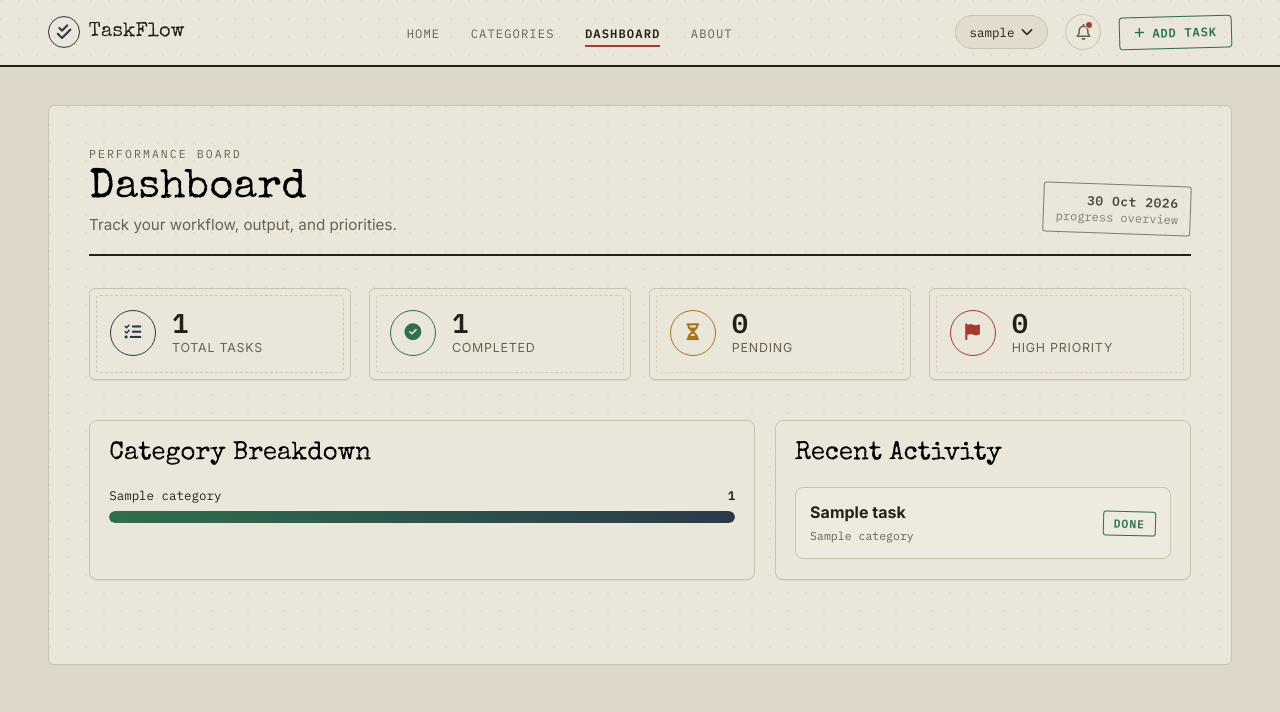
After one commit to El-FakirMehdi1/Task_Flow, a Django app: page /dashboard/ in a window 1280 px wide. The commit adds this page. Shown: the top 712 px of the page. Run offline with Django 5.2, Linux system fonts and the light colour scheme; a user stored in the database is signed in; tables that the repository leaves empty hold one stand-in row (values such as "Sample post").

Commit message:
Update app

```diff
--- /dev/null
+++ b/tasks/Templates/Tasks/dashboard.html
@@ -0,0 +1,99 @@
+{% extends "base.html" %}
+
+{% block content %}
+<div class="logbook page-shell">
+    <section class="home-header">
+        <div>
+            <span class="eyebrow">Performance Board</span>
+            <h1>Dashboard</h1>
+            <p>Track your workflow, output, and priorities.</p>
+        </div>
+        <div class="log-stamp">
+            <strong>{% now "d M Y" %}</strong>
+            progress overview
+        </div>
+    </section>
+
+    <section class="statistics">
+        <div class="card purple-card">
+            <div class="icon"><i class="fa-solid fa-list-check"></i></div>
+            <div class="info">
+                <h2>{{ total_tasks }}</h2>
+                <span>Total Tasks</span>
+            </div>
+        </div>
+
+        <div class="card green-card">
+            <div class="icon"><i class="fa-solid fa-circle-check"></i></div>
+            <div class="info">
+                <h2>{{ total_completed }}</h2>
+                <span>Completed</span>
+            </div>
+        </div>
+
+        <div class="card orange-card">
+            <div class="icon"><i class="fa-solid fa-hourglass-half"></i></div>
+            <div class="info">
+                <h2>{{ total_pending }}</h2>
+                <span>Pending</span>
+            </div>
+        </div>
+
+        <div class="card red-card">
+            <div class="icon"><i class="fa-solid fa-flag"></i></div>
+            <div class="info">
+                <h2>{{ total_high_priority }}</h2>
+                <span>High Priority</span>
+            </div>
+        </div>
+    </section>
+
+    <section class="dashboard-grid">
+        <article class="panel panel-wide">
+            <div class="panel-header">
+                <h2>Category Breakdown</h2>
+            </div>
+            <div class="bars">
+                {% for category in category_breakdown %}
+                <div class="bar-row">
+                    <div class="bar-label">
+                        <span>{{ category.name }}</span>
+                        <strong>{{ category.task_count }}</strong>
+                    </div>
+                    <div class="bar-track">
+                        {% if total_tasks %}
+                        <span class="bar-fill" style="width: {% widthratio category.task_count total_tasks 100 %}%"></span>
+                        {% else %}
+                        <span class="bar-fill" style="width: 0%"></span>
+                        {% endif %}
+                    </div>
+                </div>
+                {% empty %}
+                <p class="muted-copy">No task categories available yet.</p>
+                {% endfor %}
+            </div>
+        </article>
+
+        <article class="panel">
+            <div class="panel-header">
+                <h2>Recent Activity</h2>
+            </div>
+            <ul class="activity-list">
+                {% for task in recent_tasks %}
+                <li>
+                    <div>
+                        <strong>{{ task.title }}</strong>
+                        <span>{{ task.category.name }}</span>
+                    </div>
+                    <span class="status {% if task.Completed %}completed{% else %}pending{% endif %}">
+                        {% if task.Completed %}Done{% else %}Open{% endif %}
+                    </span>
+                </li>
+                {% empty %}
+                <li class="muted-copy">No recent updates.</li>
+                {% endfor %}
+            </ul>
+        </article>
+    </section>
+</div>
+{% endblock %}
--- a/tasks/Templates/base.html
+++ b/tasks/Templates/base.html
@@ -24,13 +24,18 @@
           href="{% static 'tasks/css/form.css' %}?v=2">
 
     <link rel="stylesheet"
+          href="{% static 'tasks/css/extra_pages.css' %}?v=2">
+
+    <link rel="stylesheet"
 href="https://cdnjs.cloudflare.com/ajax/libs/font-awesome/6.7.2/css/all.min.css">
 
 </head>
 
 <body>
 
-{% include "parts/navbar.html" %}
+{% if request.resolver_match.url_name != 'login' and request.resolver_match.url_name != 'register' %}
+    {% include "parts/navbar.html" %}
+{% endif %}
 {% if messages %}
 
     <div class="messages">
--- a/tasks/Templates/parts/navbar.html
+++ b/tasks/Templates/parts/navbar.html
@@ -3,14 +3,13 @@
         <nav class="navbar">
             <div class="logo">
                 <i class="fa-solid fa-check-double"></i>
-                <h2>TaskFlow
-                </h2>
+                <h2>TaskFlow</h2>
             </div>
             <ul class="nav-links">
-                <li><a href="{% url 'home' %}" class="active">Home</a></li>
-                <li><a href="#">Categories</a></li>
-                <li><a href="#">Dashboard</a></li>
-                <li><a href="#">About</a></li>
+                <li><a href="{% url 'home' %}" class="{% if request.resolver_match.url_name == 'home' %}active{% endif %}">Home</a></li>
+                <li><a href="{% url 'categories' %}" class="{% if request.resolver_match.url_name == 'categories' %}active{% endif %}">Categories</a></li>
+                <li><a href="{% url 'dashboard' %}" class="{% if request.resolver_match.url_name == 'dashboard' %}active{% endif %}">Dashboard</a></li>
+                <li><a href="{% url 'about' %}" class="{% if request.resolver_match.url_name == 'about' %}active{% endif %}">About</a></li>
             </ul>
             <div class="nav-right">
                 <div class="user-menu">
--- /dev/null
+++ b/tasks/static/tasks/css/extra_pages.css
@@ -0,0 +1,205 @@
+:root {
+  --paper: #EAE6DA;
+  --paper-dim: #E1DCCB;
+  --paper-deep: #DED8C8;
+  --ink: #262019;
+  --ink-soft: #6B6152;
+  --rule: #C9C2AE;
+  --navy: #2B3A4A;
+  --forest: #2F6F4E;
+  --amber: #A6741B;
+  --brick: #A63A2E;
+}
+
+.page-shell {
+  min-height: 70vh;
+}
+
+.stats-grid {
+  display: grid;
+  grid-template-columns: repeat(auto-fit, minmax(230px, 1fr));
+  gap: 1.2rem;
+  margin-top: 2rem;
+}
+
+.info-card,
+.panel {
+  background: var(--paper);
+  border: 1px solid var(--rule);
+  border-radius: 8px;
+  padding: 1.25rem 1.2rem;
+  box-shadow: 0 1px 0 rgba(38, 32, 25, 0.06);
+}
+
+.card-topline,
+.panel-header {
+  display: flex;
+  justify-content: space-between;
+  align-items: center;
+  gap: 0.75rem;
+  margin-bottom: 0.8rem;
+}
+
+.mini-tag,
+.card-pill {
+  display: inline-flex;
+  align-items: center;
+  justify-content: center;
+  border-radius: 999px;
+  padding: 0.35rem 0.7rem;
+  font-family: var(--font-mono);
+  font-size: 0.68rem;
+  letter-spacing: 0.06em;
+  text-transform: uppercase;
+}
+
+.card-pill {
+  background: rgba(43, 58, 74, 0.08);
+  color: var(--navy);
+}
+
+.info-card h2,
+.panel-header h2 {
+  font-family: var(--font-display);
+  font-weight: 400;
+  margin: 0 0 0.5rem;
+  font-size: clamp(1.3rem, 2vw, 1.8rem);
+}
+
+.info-card p,
+.story-panel p,
+.muted-copy {
+  color: var(--ink-soft);
+  font-family: var(--font-body);
+  line-height: 1.7;
+  margin: 0;
+}
+
+.mini-progress {
+  margin-top: 1rem;
+  height: 10px;
+  width: 100%;
+  background: rgba(38, 32, 25, 0.08);
+  border-radius: 999px;
+  overflow: hidden;
+}
+
+.mini-progress span,
+.bar-fill {
+  display: block;
+  height: 100%;
+  border-radius: inherit;
+  background: linear-gradient(90deg, var(--forest), var(--navy));
+}
+
+.dashboard-grid {
+  display: grid;
+  grid-template-columns: 1.6fr 1fr;
+  gap: 1.2rem;
+  margin-top: 2rem;
+}
+
+.panel-wide {
+  min-width: 0;
+}
+
+.bars {
+  display: grid;
+  gap: 1rem;
+  margin-top: 0.5rem;
+}
+
+.bar-row {
+  display: grid;
+  gap: 0.45rem;
+}
+
+.bar-label {
+  display: flex;
+  justify-content: space-between;
+  align-items: center;
+  gap: 0.85rem;
+  color: var(--ink);
+  font-family: var(--font-mono);
+  font-size: 0.78rem;
+}
+
+.bar-track {
+  height: 12px;
+  border-radius: 999px;
+  background: rgba(38, 32, 25, 0.09);
+  overflow: hidden;
+}
+
+.activity-list {
+  list-style: none;
+  margin: 0;
+  padding: 0;
+  display: grid;
+  gap: 0.8rem;
+}
+
+.activity-list li {
+  display: flex;
+  align-items: center;
+  justify-content: space-between;
+  gap: 1rem;
+  padding: 0.85rem 0.9rem;
+  border: 1px solid var(--rule);
+  border-radius: 8px;
+  background: rgba(255, 255, 255, 0.15);
+}
+
+.activity-list strong {
+  display: block;
+  color: var(--ink);
+  margin-bottom: 0.15rem;
+}
+
+.activity-list span {
+  color: var(--ink-soft);
+  font-family: var(--font-mono);
+  font-size: 0.72rem;
+}
+
+.about-grid {
+  display: grid;
+  grid-template-columns: 1.2fr 0.8fr;
+  gap: 1.2rem;
+  margin-top: 2rem;
+}
+
+.story-panel p + p {
+  margin-top: 1rem;
+}
+
+.feature-list {
+  list-style: none;
+  margin: 0;
+  padding: 0;
+  display: grid;
+  gap: 0.85rem;
+  color: var(--ink);
+  font-family: var(--font-body);
+}
+
+.feature-list li {
+  display: flex;
+  align-items: center;
+  gap: 0.7rem;
+  padding: 0.75rem 0.85rem;
+  border: 1px solid var(--rule);
+  border-radius: 8px;
+  background: rgba(255, 255, 255, 0.12);
+}
+
+.feature-list i {
+  color: var(--forest);
+}
+
+@media (max-width: 900px) {
+  .dashboard-grid,
+  .about-grid {
+    grid-template-columns: 1fr;
+  }
+}
--- a/tasks/urls.py
+++ b/tasks/urls.py
@@ -3,18 +3,21 @@ from . import views
 
 urlpatterns = [
     path('',views.home,name='home'),
+    path('categories/',views.categories_page,name='categories'),
+    path('dashboard/',views.dashboard_page,name='dashboard'),
+    path('about/',views.about_page,name='about'),
     path('add_task',views.add_task,name='add_task'),
-   path(
-    "edit_task/<int:id>/",
-    views.edit_task,
-    name="edit_task"
-),
-path(
+    path(
+        "edit_task/<int:id>/",
+        views.edit_task,
+        name="edit_task"
+    ),
+    path(
         'delete_task/<int:id>/',
         views.delete_task,
         name='delete_task'
     ),
-path("login/",views.login_user,name="login"),
-path("register/",views.register_user,name="register"),
-path( "logout/",views.logout_user,name="logout"),
+    path("login/",views.login_user,name="login"),
+    path("register/",views.register_user,name="register"),
+    path("logout/",views.logout_user,name="logout"),
 ]
--- a/tasks/views.py
+++ b/tasks/views.py
@@ -1,6 +1,6 @@
 from django.shortcuts import render,redirect
 from django.shortcuts import get_object_or_404
-from django.db.models import Q
+from django.db.models import Q, Count
 from django.contrib import messages
 from django.contrib.auth import authenticate,login,logout
 from django.contrib.auth.forms import AuthenticationForm,UserCreationForm
@@ -56,6 +56,44 @@ def home(request):
         "categories":categories,
         "priority" : priority,
     })
+
+@login_required
+def categories_page(request):
+    categories = Category.objects.filter(task__user=request.user).annotate(
+        task_count=Count('task', distinct=True),
+        completed_count=Count('task', filter=Q(task__Completed=True), distinct=True),
+    ).order_by('name')
+
+    return render(request, "Tasks/categories.html", {"categories": categories})
+
+@login_required
+def dashboard_page(request):
+    user_tasks = Task.objects.filter(user=request.user).select_related('category')
+
+    total_tasks = user_tasks.count()
+    total_completed = user_tasks.filter(Completed=True).count()
+    total_pending = user_tasks.filter(Completed=False).count()
+    total_high_priority = user_tasks.filter(priority='H').count()
+
+    category_breakdown = Category.objects.filter(task__user=request.user).annotate(
+        task_count=Count('task')
+    ).order_by('-task_count', 'name')
+
+    recent_tasks = user_tasks.order_by('-updated_at')[:5]
+
+    return render(request, "Tasks/dashboard.html", {
+        "total_tasks": total_tasks,
+        "total_completed": total_completed,
+        "total_pending": total_pending,
+        "total_high_priority": total_high_priority,
+        "category_breakdown": category_breakdown,
+        "recent_tasks": recent_tasks,
+    })
+
+@login_required
+def about_page(request):
+    return render(request, "Tasks/about.html")
+
 @login_required
 def add_task(request):
    if request.method == 'POST':
```
Also changed, not shown: config/settings.py (+4 -4 lines), tasks/Templates/Tasks/about.html (added, +45 -0 lines), tasks/Templates/Tasks/categories.html (added, +42 -0 lines), tasks/tests.py (+25 -1 lines).
